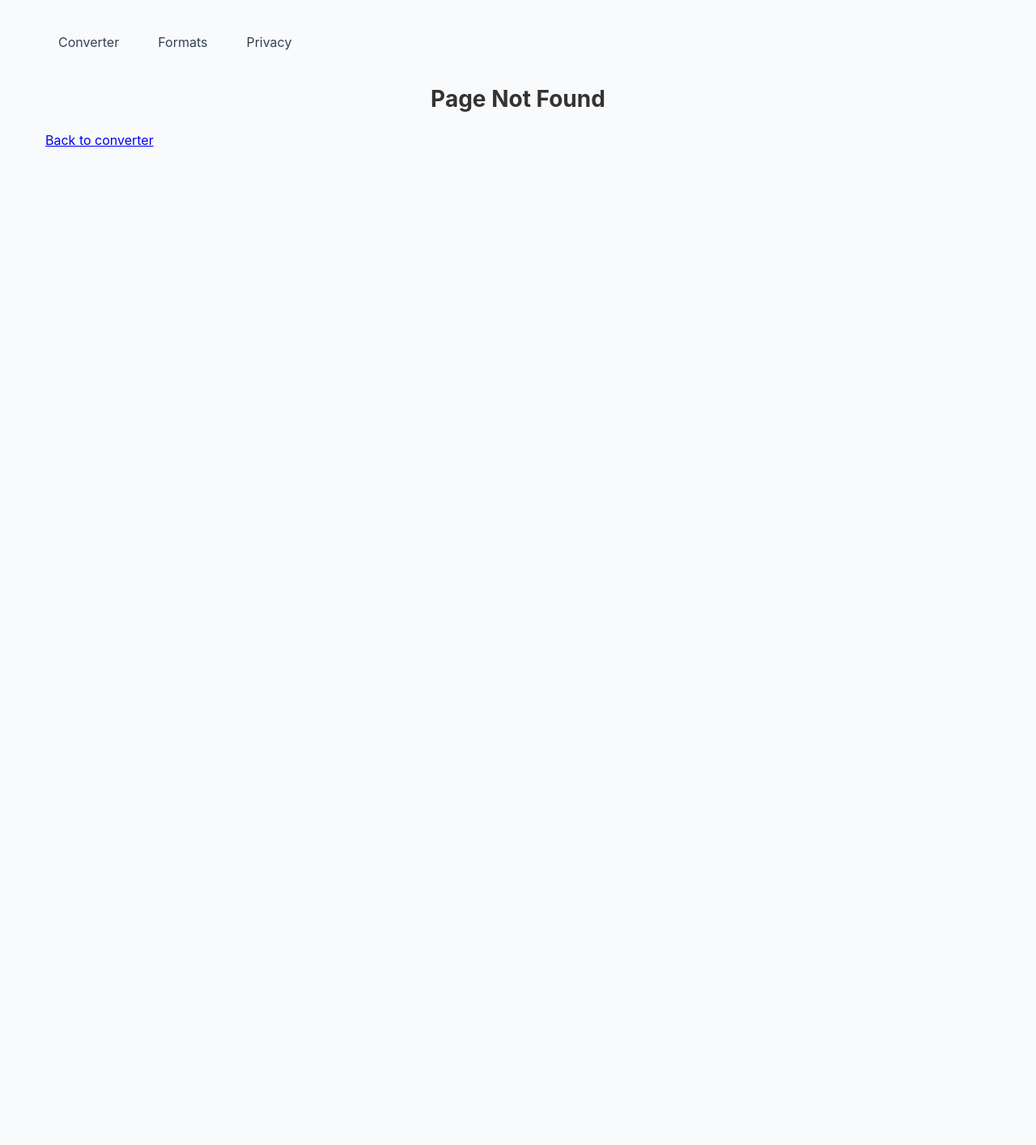
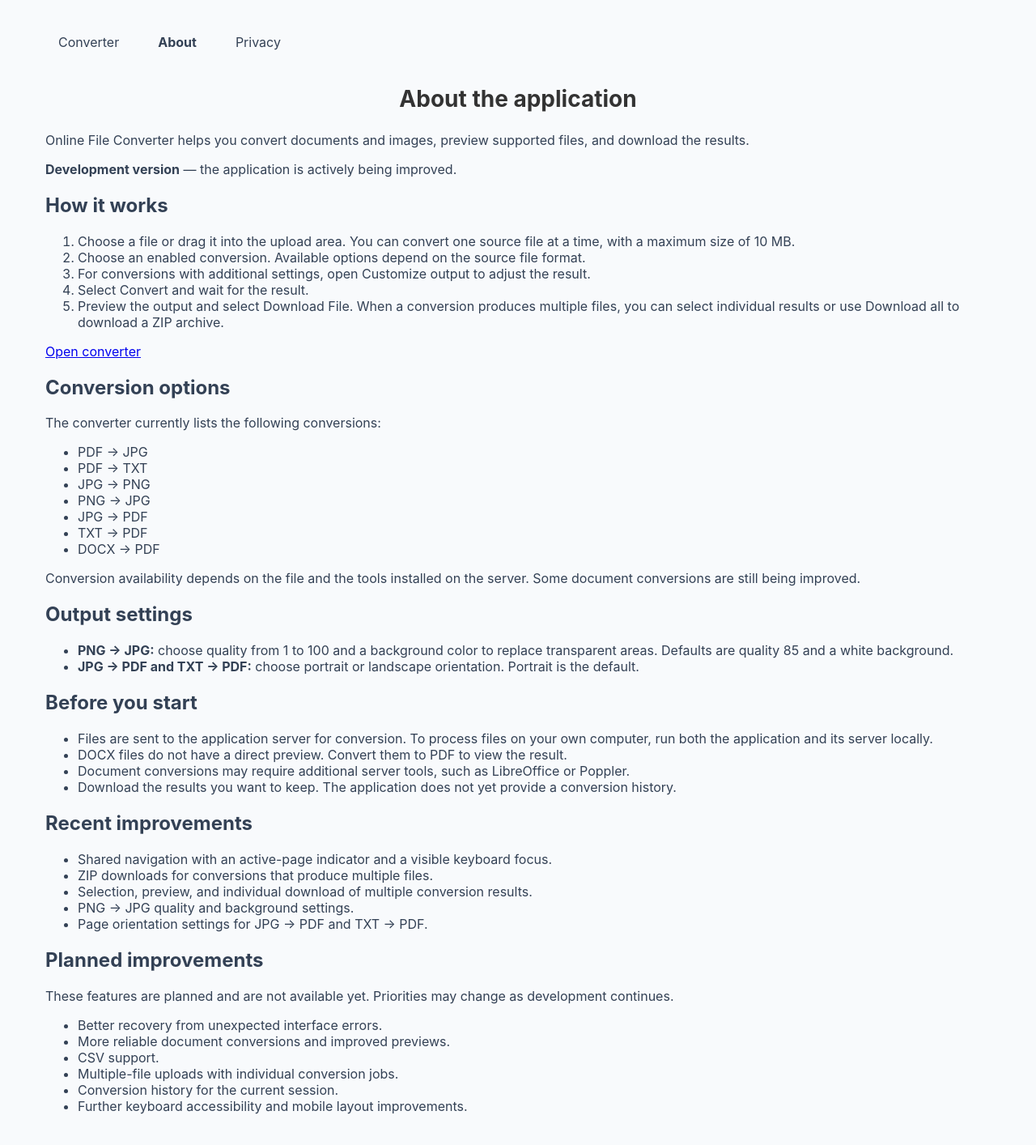
Before and after one commit to Jaroslaw-Baumgart/OnlineConverter-app, a React (Vite) app in the folder client/: page /about in a window 1280 px wide. Before the commit this address had no page. Shown: the top 1414 px of the page at 81% size. Before the commit the page ends 800 px from the top, so only its background shows below. Built offline with nearby package versions, Linux system fonts and the light colour scheme.

Commit message:
feat: replace formats page with application guide

```diff
--- a/client/src/layouts/AppLayout.tsx
+++ b/client/src/layouts/AppLayout.tsx
@@ -8,8 +8,8 @@ export default function AppLayout() {
         <NavLink to="/" className="nav-link">
           Converter
         </NavLink>
-        <NavLink to="/formats" className="nav-link">
-          Formats
+        <NavLink to="/about" className="nav-link">
+          About
         </NavLink>
         <NavLink to="/privacy" className="nav-link">
           Privacy
--- /dev/null
+++ b/client/src/pages/AboutPage.tsx
@@ -0,0 +1,153 @@
+import { Link } from "react-router";
+import { conversions } from "../config/conversions";
+
+export default function AboutPage() {
+  return (
+    <article className="about-page">
+      <h1 className="app-title">About the application</h1>
+
+      <p>
+        Online File Converter helps you convert documents and images,
+        preview supported files, and download the results.
+      </p>
+
+      <p>
+        <strong>Development version</strong> — the application is actively
+        being improved.
+      </p>
+
+      <section aria-labelledby="about-how-it-works">
+        <h2 id="about-how-it-works">How it works</h2>
+
+        <ol>
+          <li>
+            Choose a file or drag it into the upload area. You can convert
+            one source file at a time, with a maximum size of 10 MB.
+          </li>
+          <li>
+            Choose an enabled conversion. Available options depend on
+            the source file format.
+          </li>
+          <li>
+            For conversions with additional settings, open
+            {" "}Customize output to adjust the result.
+          </li>
+          <li>
+            Select Convert and wait for the result.
+          </li>
+          <li>
+            Preview the output and select Download File. When a conversion
+            produces multiple files, you can select individual results
+            or use Download all to download a ZIP archive.
+          </li>
+        </ol>
+
+        <Link to="/">Open converter</Link>
+      </section>
+
+      <section aria-labelledby="about-conversions">
+        <h2 id="about-conversions">Conversion options</h2>
+
+        <p>The converter currently lists the following conversions:</p>
+
+        <ul>
+          {conversions.map((conversion) => (
+            <li key={conversion.conversionType}>
+              {conversion.sourceFormat.toUpperCase()}
+              {" → "}
+              {conversion.targetFormat.toUpperCase()}
+            </li>
+          ))}
+        </ul>
+
+        <p>
+          Conversion availability depends on the file and the tools
+          installed on the server. Some document conversions are still
+          being improved.
+        </p>
+      </section>
+
+      <section aria-labelledby="about-settings">
+        <h2 id="about-settings">Output settings</h2>
+
+        <ul>
+          <li>
+            <strong>PNG → JPG:</strong> choose quality from 1 to 100 and
+            a background color to replace transparent areas.
+            Defaults are quality 85 and a white background.
+          </li>
+          <li>
+            <strong>JPG → PDF and TXT → PDF:</strong> choose portrait
+            or landscape orientation. Portrait is the default.
+          </li>
+        </ul>
+      </section>
+
+      <section aria-labelledby="about-limits">
+        <h2 id="about-limits">Before you start</h2>
+
+        <ul>
+          <li>
+            Files are sent to the application server for conversion.
+            To process files on your own computer, run both the
+            application and its server locally.
+          </li>
+          <li>
+            DOCX files do not have a direct preview. Convert them to PDF
+            to view the result.
+          </li>
+          <li>
+            Document conversions may require additional server tools,
+            such as LibreOffice or Poppler.
+          </li>
+          <li>
+            Download the results you want to keep. The application
+            does not yet provide a conversion history.
+          </li>
+        </ul>
+      </section>
+
+      <section aria-labelledby="about-updates">
+        <h2 id="about-updates">Recent improvements</h2>
+
+        <ul>
+          <li>
+            Shared navigation with an active-page indicator and
+            a visible keyboard focus.
+          </li>
+          <li>
+            ZIP downloads for conversions that produce multiple files.
+          </li>
+          <li>
+            Selection, preview, and individual download of multiple
+            conversion results.
+          </li>
+          <li>
+            PNG → JPG quality and background settings.
+          </li>
+          <li>
+            Page orientation settings for JPG → PDF and TXT → PDF.
+          </li>
+        </ul>
+      </section>
+
+      <section aria-labelledby="about-plans">
+        <h2 id="about-plans">Planned improvements</h2>
+
+        <p>
+          These features are planned and are not available yet.
+          Priorities may change as development continues.
+        </p>
+
+        <ul>
+          <li>Better recovery from unexpected interface errors.</li>
+          <li>More reliable document conversions and improved previews.</li>
+          <li>CSV support.</li>
+          <li>Multiple-file uploads with individual conversion jobs.</li>
+          <li>Conversion history for the current session.</li>
+          <li>Further keyboard accessibility and mobile layout improvements.</li>
+        </ul>
+      </section>
+    </article>
+  );
+}
--- a/client/src/pages/FormatsPage.tsx
+++ /dev/null
@@ -1,16 +0,0 @@
-import { conversions } from "../config/conversions";
-
-export default function FormatsPage() {
-  return (
-    <>
-      <h1 className="app-title">Supported Formats</h1>
-      <ul>
-        {conversions.map((conversion) => (
-          <li key={conversion.conversionType}>
-            {conversion.sourceFormat.toUpperCase()} → {conversion.targetFormat.toUpperCase()}
-          </li>
-        ))}
-      </ul>
-    </>
-  );
-}
--- a/client/src/routing/routes.tsx
+++ b/client/src/routing/routes.tsx
@@ -2,7 +2,7 @@ import type { RouteObject } from "react-router";
 
 import ConverterPage from "../pages/ConverterPage";
 import AppLayout from "../layouts/AppLayout";
-import FormatsPage from "../pages/FormatsPage";
+import AboutPage from "../pages/AboutPage";
 import PrivacyPage from "../pages/PrivacyPage";
 import NotFoundPage from "../pages/NotFoundPage";
 
@@ -15,8 +15,8 @@ export const appRoutes = [
         Component: ConverterPage,
       },
       {
-        path: "formats",
-        Component: FormatsPage,
+        path: "about",
+        Component: AboutPage,
       },
       {
         path: "privacy",
```
Also changed, not shown: 1 other file (tests, documents, lock files or other folders).
